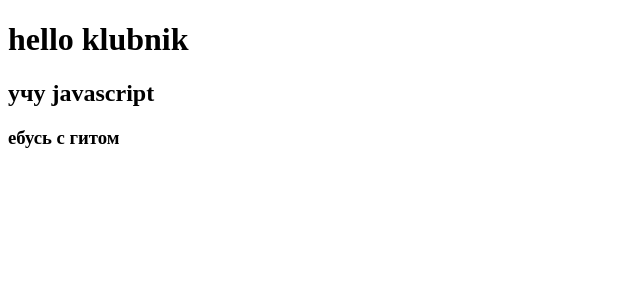
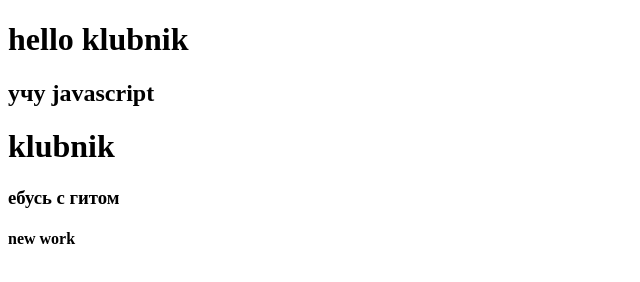
Before and after one commit to kllubnik/Js, a plain HTML site: page index.html in a window 1280 px wide. Shown: the whole page, without its empty margins (0-640 px from the left). Drawn offline with Linux system fonts and the light colour scheme.

Commit message:
index_mod

```diff
--- a/index.html
+++ b/index.html
@@ -9,6 +9,8 @@
 <body>
     <h1>hello klubnik </h1>
     <h2>учу javascript</h2>
+    <h1>klubnik </h1>
     <h3>ебусь с гитом</h3>
+    <h4>new work</h4>
 </body>
 </html>
```
